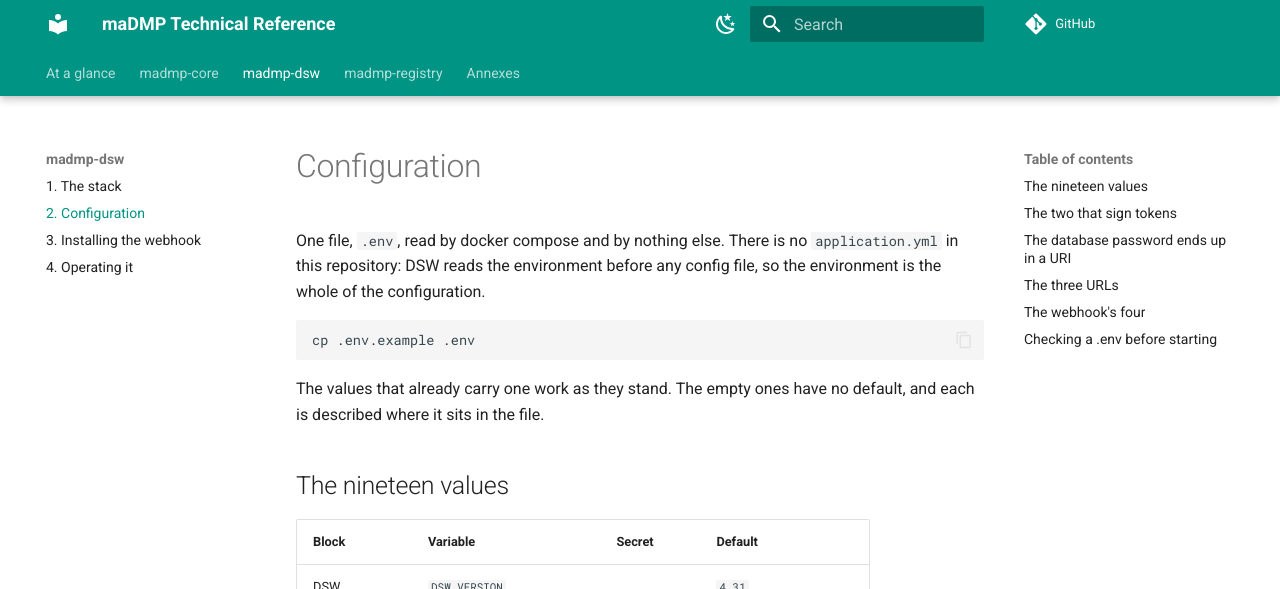
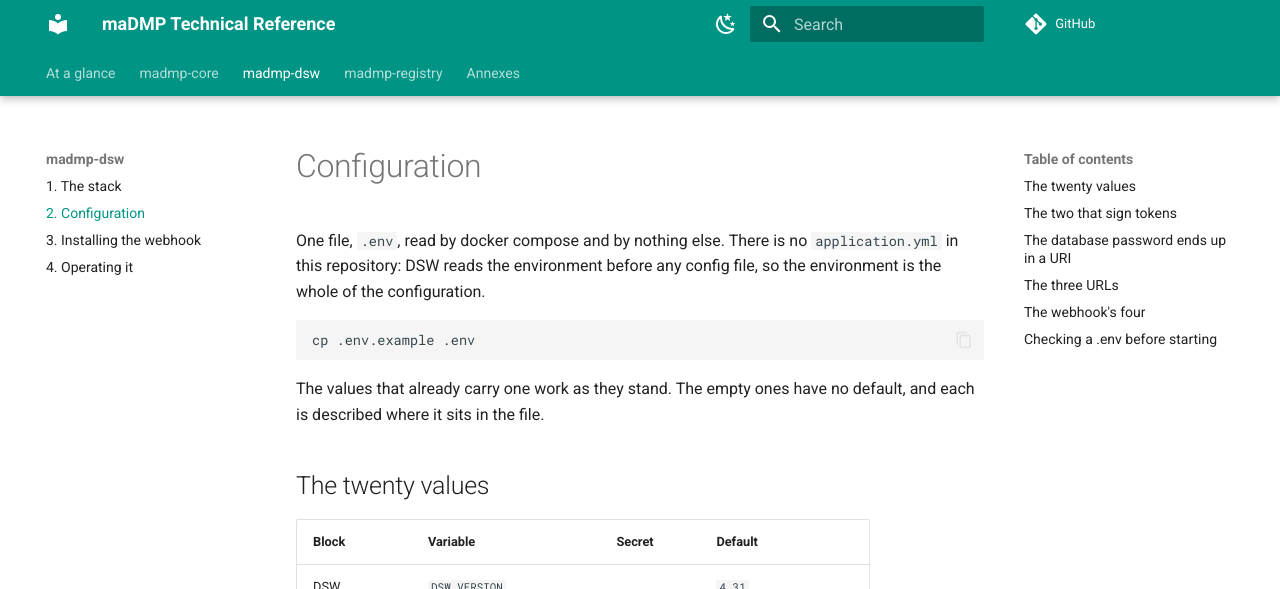
Before and after one commit to pstcricq/ostrails-madmp-technical-docs, an MkDocs documentation site: the page built from docs/dsw/02-configuration.md, in a window 1280 px wide and 900 px high. Shown: the top 589 px of the window. Built offline with MkDocs 1.6.1 and Material for MkDocs 9.7.7, drawn with Linux system fonts in a browser that asks for light colours; comment, search, counter and statistics services are not loaded.

Commit message:
Twenty values, not nineteen

```diff
--- a/docs/dsw/02-configuration.md
+++ b/docs/dsw/02-configuration.md
@@ -11,7 +11,7 @@
 The values that already carry one work as they stand. The empty ones have no
 default, and each is described where it sits in the file.
 
-## The nineteen values
+## The twenty values
 
 | Block | Variable | Secret | Default |
 |---|---|---|---|
```
